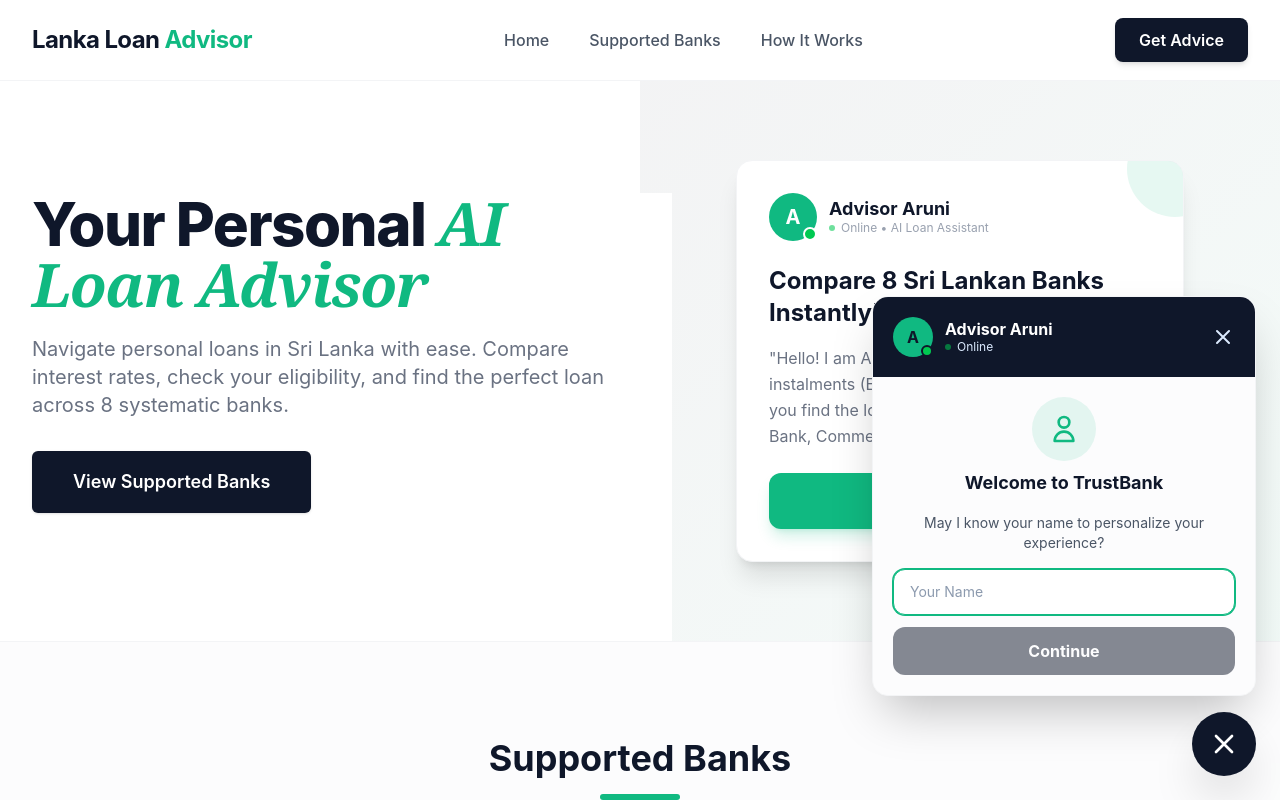
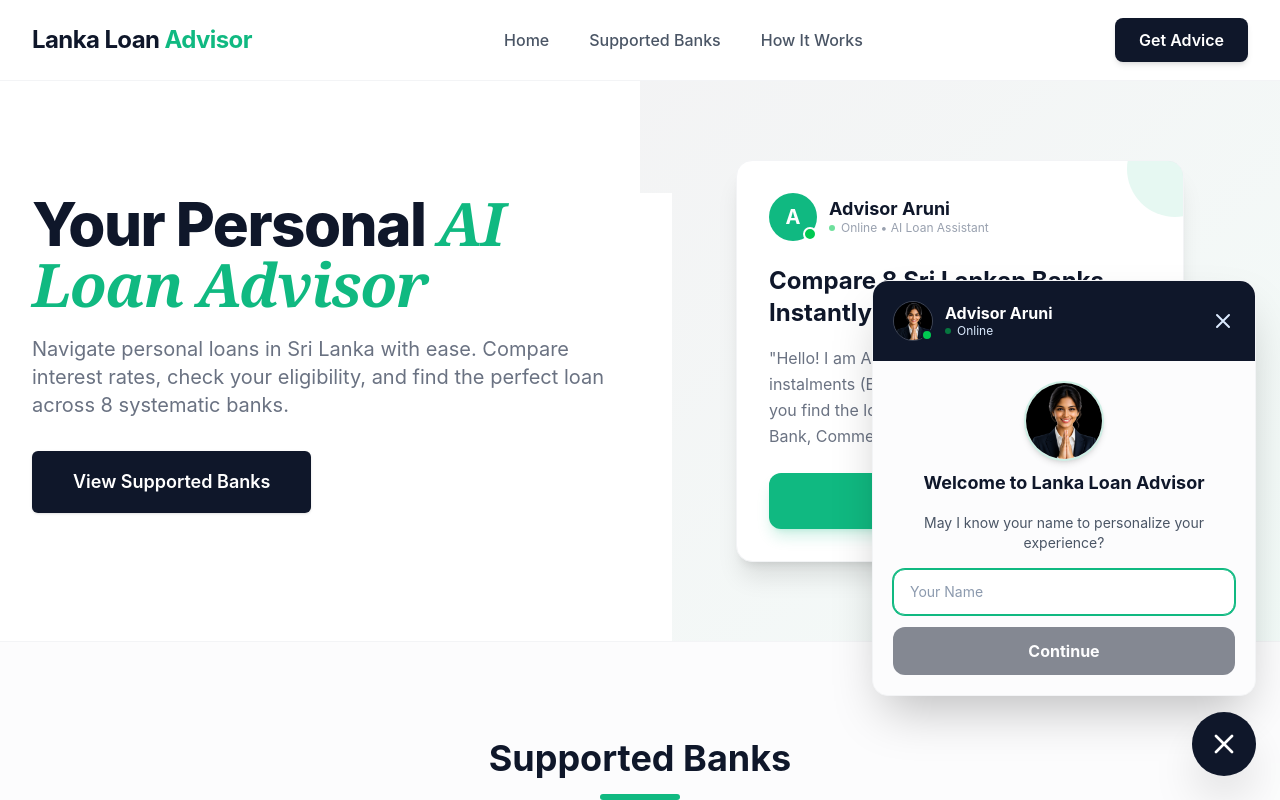
Before and after one commit to PrageethHarshana2002/bank-web, a React (Vite) app: page / in a window 1280 px wide. Both pictures are taken after a click on the button "Ask Aruni Now". Shown: the top 800 px of the page. Built offline with nearby package versions, Linux system fonts and the light colour scheme.

Commit message:
Add realistic avatar image and Messenger-style layout for Advisor Aruni

```diff
--- a/src/components/Chat/ChatWindow.tsx
+++ b/src/components/Chat/ChatWindow.tsx
@@ -58,7 +58,7 @@ const ChatWindow: React.FC<ChatWindowProps> = ({ onClose, isTyping }) => {
             ? `ආයුබෝවන් ${userName}, මම අරුණි. අද ඔබට මගෙන් විය යුත්තේ කුමක්ද?`
             : lang === 'ta'
                 ? `வணக்கம் ${userName}, நான் அருணி. இன்று நான் உங்களுக்கு எப்படி உதவ முடியும்?`
-                : `Hello ${userName}! I'm Aruni. How can I assist you with your TrustBank loans today?`;
+                : `Hello ${userName}! I'm Aruni. How can I assist you with your personal loans today?`;
 
         setMessages([{
             id: '1',
@@ -139,9 +139,11 @@ const ChatWindow: React.FC<ChatWindowProps> = ({ onClose, isTyping }) => {
             <div className="bg-trust-blue p-5 flex justify-between items-center">
                 <div className="flex items-center space-x-3">
                     <div className="relative">
-                        <div className="w-10 h-10 rounded-full bg-trust-gold flex items-center justify-center font-bold text-trust-blue">
-                            A
-                        </div>
+                        <img
+                            src="/aruni.jpg"
+                            alt="Aruni"
+                            className="w-10 h-10 rounded-full object-cover border border-white/20"
+                        />
                         <div className="absolute bottom-0 right-0 w-3 h-3 bg-green-500 border-2 border-trust-blue rounded-full"></div>
                     </div>
                     <div>
@@ -168,12 +170,12 @@ const ChatWindow: React.FC<ChatWindowProps> = ({ onClose, isTyping }) => {
             <div className="flex-1 p-5 space-y-4 max-h-[400px] overflow-y-auto bg-gray-50/50 min-h-[300px] flex flex-col">
                 {onboardingStep === 'name' && (
                     <div className="flex-1 flex flex-col justify-center items-center text-center space-y-4 animate-in fade-in zoom-in-95 duration-300">
-                        <div className="w-16 h-16 bg-trust-gold/10 rounded-full flex items-center justify-center mb-2">
-                            <svg xmlns="http://www.w3.org/2000/svg" className="h-8 w-8 text-trust-gold" fill="none" viewBox="0 0 24 24" stroke="currentColor">
-                                <path strokeLinecap="round" strokeLinejoin="round" strokeWidth={2} d="M16 7a4 4 0 11-8 0 4 4 0 018 0zM12 14a7 7 0 00-7 7h14a7 7 0 00-7-7z" />
-                            </svg>
-                        </div>
-                        <h4 className="text-trust-blue font-bold text-lg">Welcome to TrustBank</h4>
+                        <img
+                            src="/aruni.jpg"
+                            alt="Advisor Aruni"
+                            className="w-20 h-20 rounded-full object-cover shadow-md border-2 border-trust-gold/20 mb-2"
+                        />
+                        <h4 className="text-trust-blue font-bold text-lg">Welcome to Lanka Loan Advisor</h4>
                         <p className="text-sm text-gray-600">May I know your name to personalize your experience?</p>
                         <form onSubmit={handleOnboardingName} className="w-full space-y-3">
                             <input
@@ -225,8 +227,15 @@ const ChatWindow: React.FC<ChatWindowProps> = ({ onClose, isTyping }) => {
                 {onboardingStep === 'completed' && (
                     <>
                         {messages.map((msg) => (
-                            <div key={msg.id} className={`flex ${msg.sender === 'user' ? 'justify-end' : 'justify-start'}`}>
-                                <div className={`max-w-[80%] p-3.5 rounded-2xl shadow-sm border ${msg.sender === 'user'
+                            <div key={msg.id} className={`flex items-end gap-2 ${msg.sender === 'user' ? 'justify-end' : 'justify-start'}`}>
+                                {msg.sender === 'ai' && (
+                                    <img
+                                        src="/aruni.jpg"
+                                        alt="Aruni"
+                                        className="w-8 h-8 rounded-full object-cover border border-gray-100 flex-shrink-0"
+                                    />
+                                )}
+                                <div className={`max-w-[78%] p-3.5 rounded-2xl shadow-sm border ${msg.sender === 'user'
                                     ? 'bg-trust-blue text-white rounded-tr-none border-trust-blue'
                                     : 'bg-white text-gray-800 rounded-tl-none border-gray-100'
                                     }`}>
@@ -250,7 +259,12 @@ const ChatWindow: React.FC<ChatWindowProps> = ({ onClose, isTyping }) => {
                             </div>
                         ))}
                         {(isLoading || isTyping) && (
-                            <div className="flex justify-start">
+                            <div className="flex items-end gap-2 justify-start">
+                                <img
+                                    src="/aruni.jpg"
+                                    alt="Aruni"
+                                    className="w-8 h-8 rounded-full object-cover border border-gray-100 flex-shrink-0"
+                                />
                                 <TypingAnimation isVisible={true} />
                             </div>
                         )}
```
Also changed, not shown: public/aruni.jpg (added).
